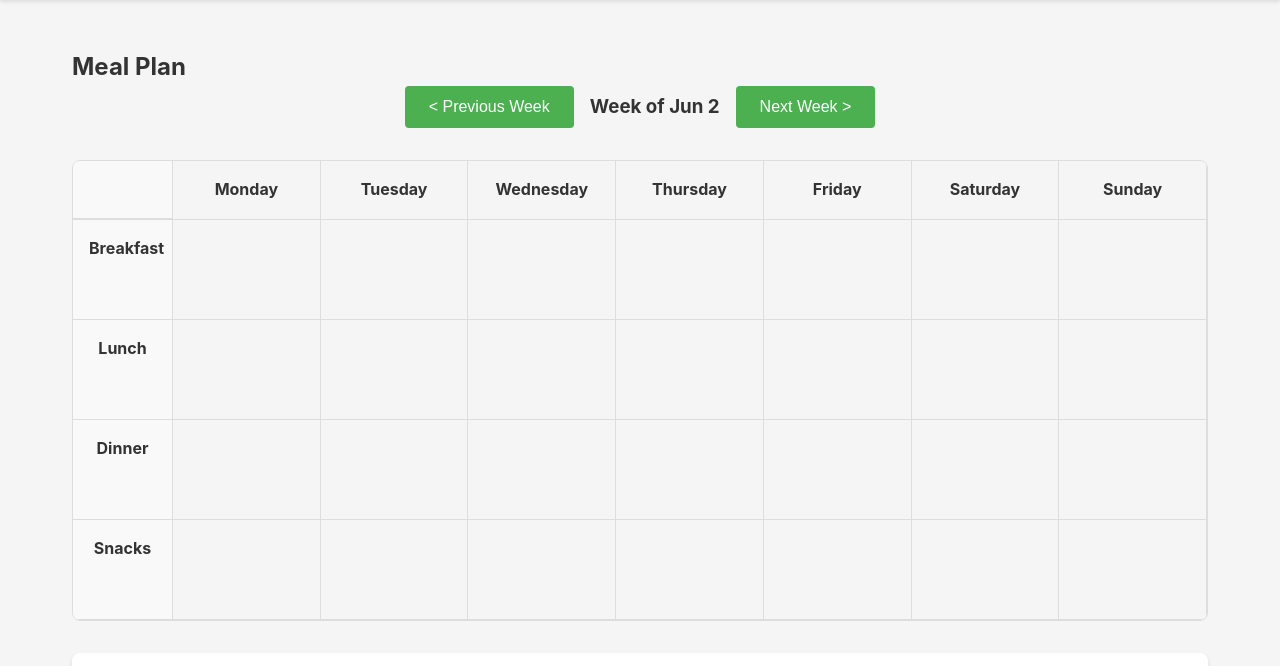
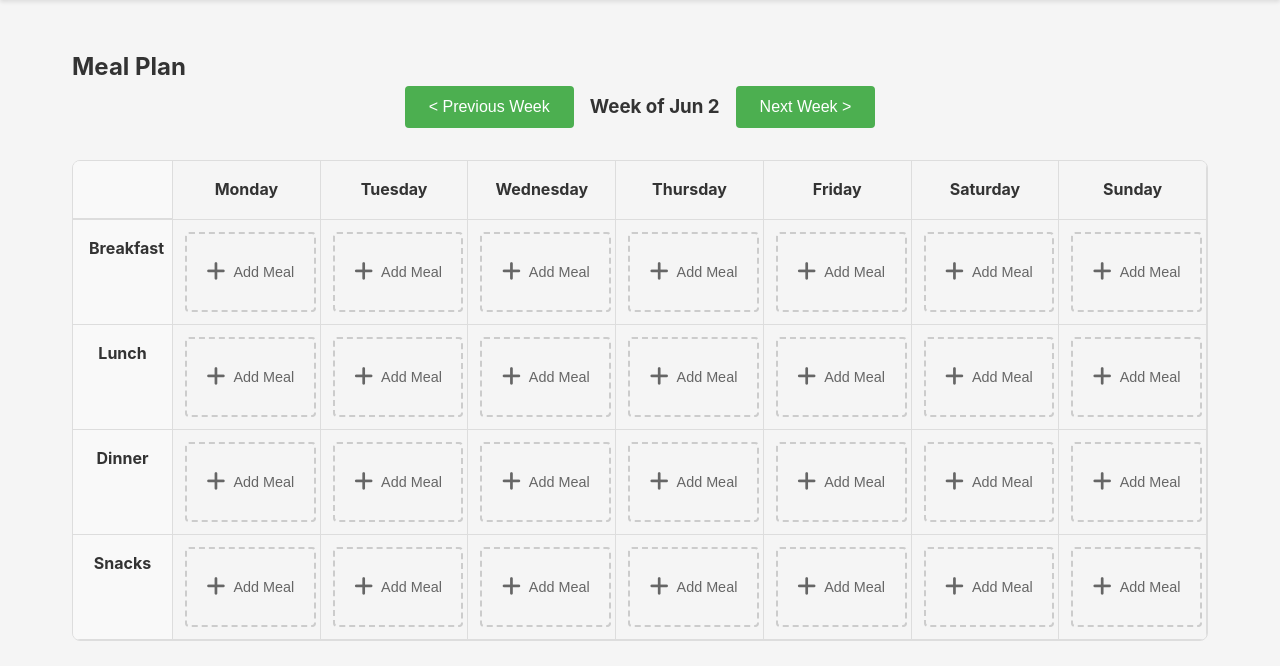
Before and after one commit to pstrick/meal-e, a plain HTML site: page index.html in a window 1280 px wide. Both pictures are taken after a click on the link "Meal Plan". Shown: the part 78-744 px from the top of the page. Drawn offline with Linux system fonts and the light colour scheme.

Commit message:
Add 'Add Meal' button to empty meal slots

```diff
--- a/css/style.css
+++ b/css/style.css
@@ -434,10 +434,41 @@ footer {
     border-bottom: 1px solid #ddd;
     cursor: pointer;
     transition: background-color 0.2s;
+    position: relative;
+    display: flex;
+    flex-direction: column;
 }
 
 .meal-slot:hover {
     background-color: #f5f5f5;
+}
+
+.add-meal-btn {
+    border: 2px dashed #ccc;
+    background: none;
+    width: 100%;
+    height: 100%;
+    min-height: 80px;
+    display: flex;
+    align-items: center;
+    justify-content: center;
+    cursor: pointer;
+    color: #666;
+    font-size: 0.9em;
+    transition: all 0.2s;
+    margin: 0.25rem;
+    border-radius: 4px;
+}
+
+.add-meal-btn:hover {
+    border-color: var(--primary-color);
+    color: var(--primary-color);
+    background-color: rgba(76, 175, 80, 0.05);
+}
+
+.add-meal-btn i {
+    font-size: 1.5em;
+    margin-right: 0.5rem;
 }
 
 .meal-item {
--- a/index.html
+++ b/index.html
@@ -5,6 +5,7 @@
     <meta name="viewport" content="width=device-width, initial-scale=1.0">
     <title>Meal-E - Your Meal Planning Assistant</title>
     <link rel="stylesheet" href="css/style.css">
+    <link rel="stylesheet" href="https://cdnjs.cloudflare.com/ajax/libs/font-awesome/6.0.0/css/all.min.css">
 </head>
 <body>
     <header>
--- a/js/mealplan.js
+++ b/js/mealplan.js
@@ -127,6 +127,18 @@ function loadMealPlan() {
         const key = getMealKey(dayDate, meal);
 
         const meals = mealPlan[key] || [];
+
+        if (meals.length === 0) {
+            // Add the "Add Meal" button for empty slots
+            const addButton = document.createElement('button');
+            addButton.className = 'add-meal-btn';
+            addButton.innerHTML = '<i class="fas fa-plus"></i> Add Meal';
+            addButton.addEventListener('click', (e) => {
+                e.stopPropagation(); // Prevent slot click event
+                openMealPlanModal(slot);
+            });
+            slot.appendChild(addButton);
+        } else {
             meals.forEach(mealData => {
                 const recipe = recipes.find(r => r.id === mealData.recipeId);
                 if (recipe) {
@@ -136,6 +148,7 @@ function loadMealPlan() {
                     slot.appendChild(mealItem);
                 }
             });
+        }
     });
 
     updateNutritionSummary();
@@ -189,7 +202,12 @@ function updateNutritionSummary() {
 
 // Event Listeners
 document.querySelectorAll('.meal-slot').forEach(slot => {
-    slot.addEventListener('click', () => openMealPlanModal(slot));
+    slot.addEventListener('click', (e) => {
+        // Only open modal if clicking directly on the slot (not on a meal item or button)
+        if (e.target === slot) {
+            openMealPlanModal(slot);
+        }
+    });
 });
 
 mealPlanForm.addEventListener('submit', (e) => {
--- a/js/version.js
+++ b/js/version.js
@@ -1,7 +1,7 @@
 export const version = {
     year: 2025,
     month: 6,  // June
-    build: 9,  // Increment this with each push
+    build: 10,  // Increment this with each push
     toString: function() {
         return `${this.year}.${this.month}.${this.build}`;
     }
```
Lines whose indentation alone changed are shown as unchanged.
